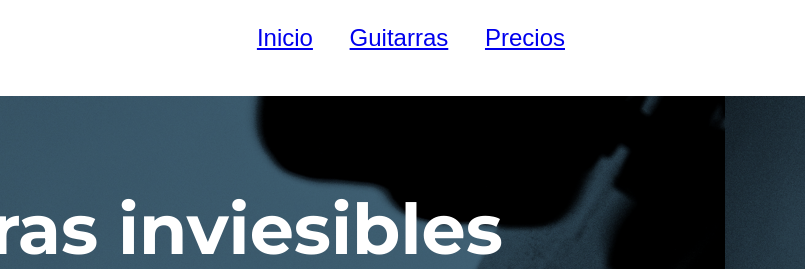
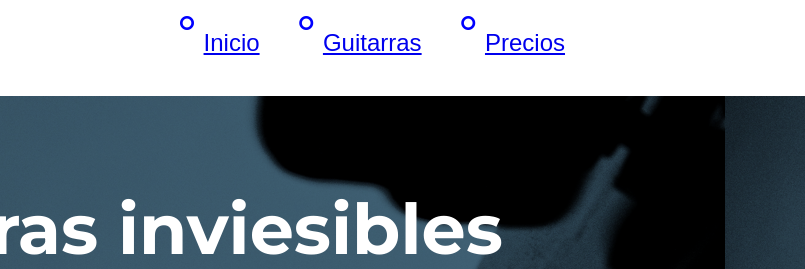
Before and after one commit to Ezkielnet/invie, a plain HTML site: page index.html in a window 1280 px wide. Shown: the top 269 px of the page, 475-1280 px from the left. Drawn offline with Linux system fonts and the light colour scheme; a web font is replaced by a local one.

Commit message:
Pseudoelementos y entidades

```diff
--- a/css/invie.css
+++ b/css/invie.css
@@ -85,6 +85,13 @@ body {
     right: 0;
 }
 
+.menu li::before {
+    content: '°';
+    font-size: 50px;
+    line-height: 20px;
+    color:blue;
+}
+
 .menu li {
     margin-left: 30px;
 }
@@ -105,17 +112,19 @@ body {
 .footer {
     background-color: #273b47;
 }
+
 .footer .contenedor {
     display: flex;
     justify-content: space-between;
 }
+
 .contacto {
     display: flex;
     width: 300px;
     flex-wrap: wrap;
     align-items: center;
+}
 
-}
 .contacto img, .contacto strong {
     display: block;
 }
@@ -123,45 +132,56 @@ body {
 .contacto a {
     color: white;
     text-decoration: none;
-    margin:10px 10px 10px 0;
+    margin: 10px 10px 10px 0;
 }
+
 .formulario {
     display: flex;
     width: 400px;
     color: white;
     padding: 50px 10px;
 }
+
 .formulario label, .sexo, .intereses {
     margin-bottom: 10px;
 }
+
 .col1, .col2 {
-  display:flex;
+    display: flex;
     flex-direction: column;
 }
+
 .col1 {
     margin-right: 15px;
 }
+
 .col2 {
     align-items: flex-start;
 }
+
 .intereses label {
     font-size: 12px;
 }
+
 .sexo {
     margin-top: 10px;
 }
+
 table {
     width: 100%;
 }
+
 th {
     background: #273b47;
-  color:white;
+    color: white;
     padding: 10px 20px;
     text-align: left;
 }
+
 td {
-  padding:20px;
+    padding: 20px;
 }
+
 table, td, th {
     border: 1px solid #273b47;
     border-collapse: collapse;
```
Lines whose indentation alone changed are shown as unchanged.
